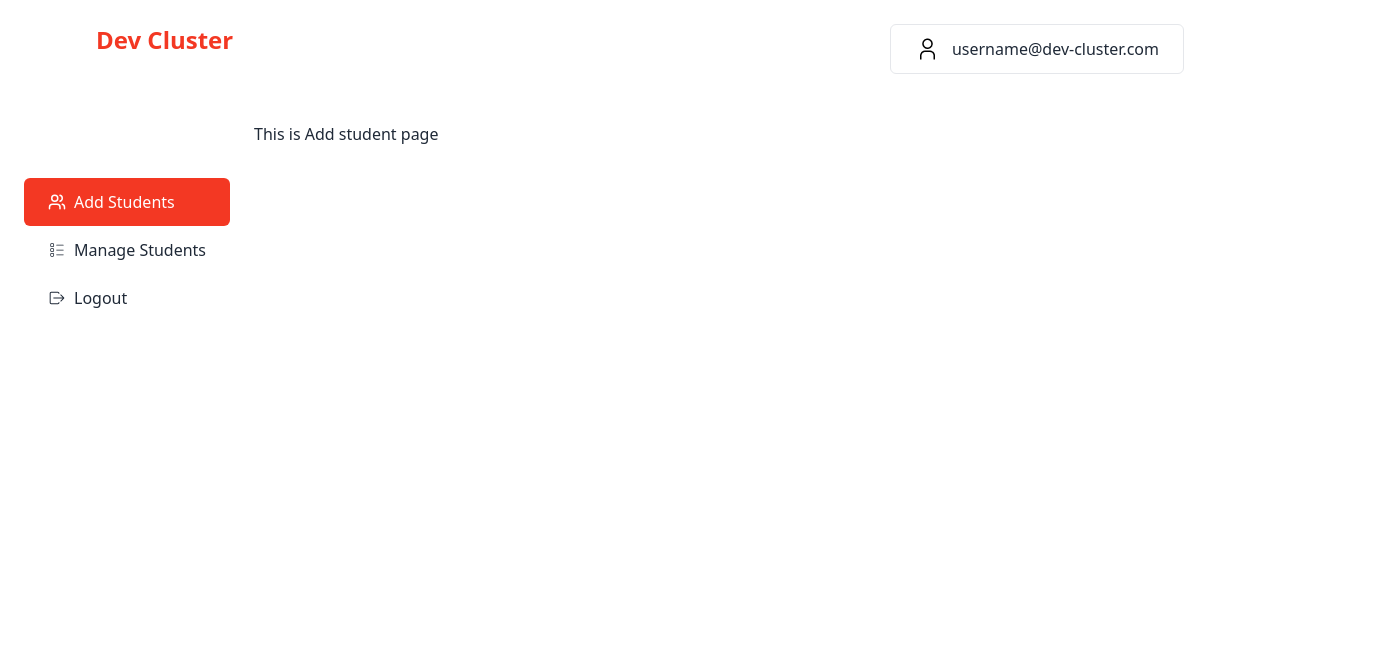
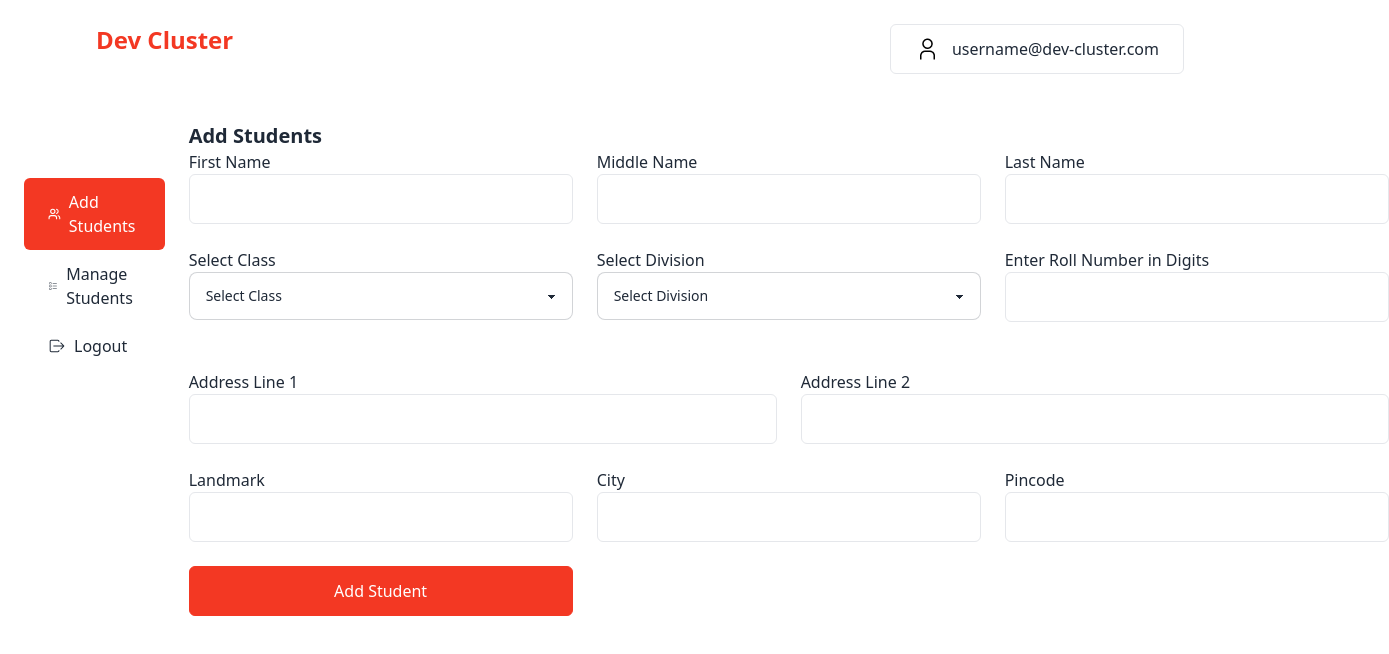
Before and after one commit to asif100a/dev-cluster, a React (Vite) app: page /add-students in a window 1280 px wide. Shown: the top 654 px of the page, 1389 px wide, since content can reach past the window. Built offline with nearby package versions, Linux system fonts and the light colour scheme.

Commit message:
Add Students page design-commpleted

```diff
--- a/package.json
+++ b/package.json
@@ -12,6 +12,7 @@
   "dependencies": {
     "react": "^18.3.1",
     "react-dom": "^18.3.1",
+    "react-hook-form": "^7.53.0",
     "react-icons": "^5.3.0",
     "react-router-dom": "^6.26.2"
   },
--- a/src/pages/AddStudents/AddStudents.jsx
+++ b/src/pages/AddStudents/AddStudents.jsx
@@ -1,7 +1,193 @@
+import { useState } from "react";
+import { useForm } from "react-hook-form";
+
 const AddStudents = () => {
+    const [classError, setClassError] = useState('');
+    const [divisionError, setDivisionError] = useState('');
+
+    const {
+        register,
+        handleSubmit,
+        formState: { errors },
+    } = useForm();
+
+    const onSubmit = (data) => {
+        // Clear the error
+        setClassError('');
+        setDivisionError('');
+
+        // Show error message if default value is selected
+        if(data.class === 'select_class') setClassError('Please select a class');
+        if(data.division === 'select_division') setDivisionError('Please select a division');
+
+        console.table(data);
+    };
+
     return (
         <div>
-            <p>This is Add student page</p>
+            <h3 className="text-xl font-semibold">Add Students</h3>
+            <form className="w-[1200px]" onSubmit={handleSubmit(onSubmit)}>
+                <div className="w-full grid grid-cols-3 gap-6">
+                    {/* First Name */}
+                    <div>
+                        <label htmlFor="firstName">First Name</label>
+                        <input
+                            type="text"
+                            name="firstName"
+                            id=""
+                            className="w-full border px-6 py-3 rounded-md focus:outline-none"
+                            {...register("firstName", { required: true })}
+                        />
+                        {errors.firstName && <span className="text-[#F33823]">This field is required</span>}
+                    </div>
+                    {/* Middle Name */}
+                    <div>
+                        <label htmlFor="middleName">Middle Name</label>
+                        <input
+                            type="text"
+                            name="middleName"
+                            id=""
+                            className="w-full border px-6 py-3 rounded-md focus:outline-none"
+                            {...register("middleName", { required: true })}
+                        />
+                        {errors.middleName && <span className="text-[#F33823]">This field is required</span>}
+                    </div>
+                    {/* Last Name */}
+                    <div>
+                        <label htmlFor="lastName">Last Name</label>
+                        <input
+                            type="text"
+                            name="lastName"
+                            id=""
+                            className="w-full border px-6 py-3 rounded-md focus:outline-none"
+                            {...register("lastName", { required: true })}
+                        />
+                        {errors.lastName && <span className="text-[#F33823]">This field is required</span>}
+                    </div>
+                    {/* Select Class */}
+                    <div className="form-control w-full">
+                        <label htmlFor="class">Select Class</label>
+                        <select
+                            name="class"
+                            defaultValue={'select_class'}
+                            className="select select-bordered focus:outline-none"
+                            {...register("class")}
+                        >
+                            <option disabled value={'select_class'}>Select Class</option>
+                            <option>Star Wars</option>
+                            <option>Harry Potter</option>
+                            <option>Lord of the Rings</option>
+                            <option>Planet of the Apes</option>
+                            <option>Star Trek</option>
+                        </select>
+                        {classError && <span className="text-[#F33823]">{classError}</span>}
+                    </div>
+                    {/* Select Division */}
+                    <div className="form-control w-full">
+                        <label htmlFor="division">Select Division</label>
+                        <select
+                            name="division"
+                            defaultValue={'select_division'}
+                            className="select select-bordered focus:outline-none"
+                            {...register("division")}
+                        >
+                            <option disabled value={'select_division'}>Select Division</option>
+                            <option>Star Wars</option>
+                            <option>Harry Potter</option>
+                            <option>Lord of the Rings</option>
+                            <option>Planet of the Apes</option>
+                            <option>Star Trek</option>
+                        </select>
+                        {divisionError && <span className="text-[#F33823]">{divisionError}</span>}
+                    </div>
+                    {/* Enter Roll Number in Digits */}
+                    <div>
+                        <label htmlFor="rollNumber">Enter Roll Number in Digits</label>
+                        <input
+                            type="number"
+                            name="rollNumber"
+                            id=""
+                            className="w-full border px-6 py-3 rounded-md focus:outline-none"
+                            {...register("rollNumber", { required: true })}
+                        />
+                        {errors.rollNumber && <span className="text-[#F33823]">This field is required</span>}
+                    </div>
+                </div>
+
+                <div className="grid grid-cols-2 gap-6 mt-12">
+                    {/* Address Line 1 */}
+                    <div>
+                        <label htmlFor="addressLine1">Address Line 1</label>
+                        <input
+                            type="text"
+                            name="addressLine1"
+                            id=""
+                            className="w-full border px-6 py-3 rounded-md focus:outline-none"
+                            {...register("addressLine1", { required: true })}
+                        />
+                        {errors.addressLine1 && <span className="text-[#F33823]">This field is required</span>}
+                    </div>
+                    {/* Address Line 2 */}
+                    <div>
+                        <label htmlFor="addressLine2">Address Line 2</label>
+                        <input
+                            type="text"
+                            name="addressLine2"
+                            id=""
+                            className="w-full border px-6 py-3 rounded-md focus:outline-none"
+                            {...register("addressLine2", { required: true })}
+                        />
+                        {errors.addressLine2 && <span className="text-[#F33823]">This field is required</span>}
+                    </div>
+                </div>
+
+                <div className="w-full grid grid-cols-3 gap-6 mt-6">
+                    {/* Landmark */}
+                    <div>
+                        <label htmlFor="landmark">Landmark</label>
+                        <input
+                            type="text"
+                            name="landmark"
+                            id=""
+                            className="w-full border px-6 py-3 rounded-md focus:outline-none"
+                            {...register("landmark", { required: true })}
+                        />
+                        {errors.landmark && <span className="text-[#F33823]">This field is required</span>}
+                    </div>
+                    {/* City */}
+                    <div>
+                        <label htmlFor="city">City</label>
+                        <input
+                            type="text"
+                            name="city"
+                            id=""
+                            className="w-full border px-6 py-3 rounded-md focus:outline-none"
+                            {...register("city", { required: true })}
+                        />
+                        {errors.city && <span className="text-[#F33823]">This field is required</span>}
+                    </div>
+                    {/* Pincode */}
+                    <div>
+                        <label htmlFor="pincode">Pincode</label>
+                        <input
+                            type="number"
+                            name="pincode"
+                            id=""
+                            className="w-full border px-6 py-3 rounded-md focus:outline-none"
+                            {...register("pincode", { required: true })}
+                        />
+                        {errors.pincode && <span className="text-[#F33823]">This field is required</span>}
+                    </div>
+                    {/* Submit */}
+                    <div>
+                        <input
+                            type="submit"
+                            value={'Add Student'}
+                            className="w-full border border-[#F33823] bg-[#F33823] text-white px-6 py-3 rounded-md focus:outline-none hover:cursor-pointer"
+                        />
+                    </div>
+                </div>
+            </form>
         </div>
     );
 };
```
Also changed, not shown: 1 other file (tests, documents, lock files or other folders).
